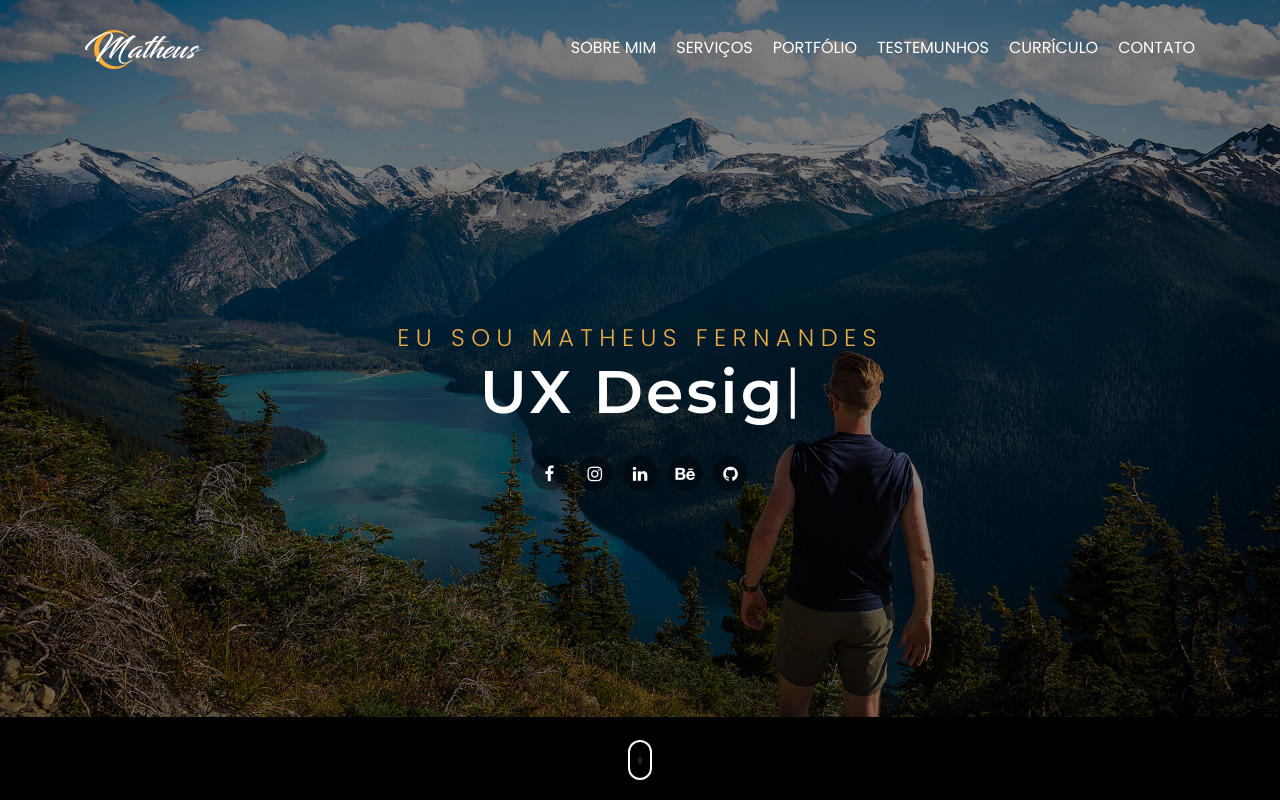
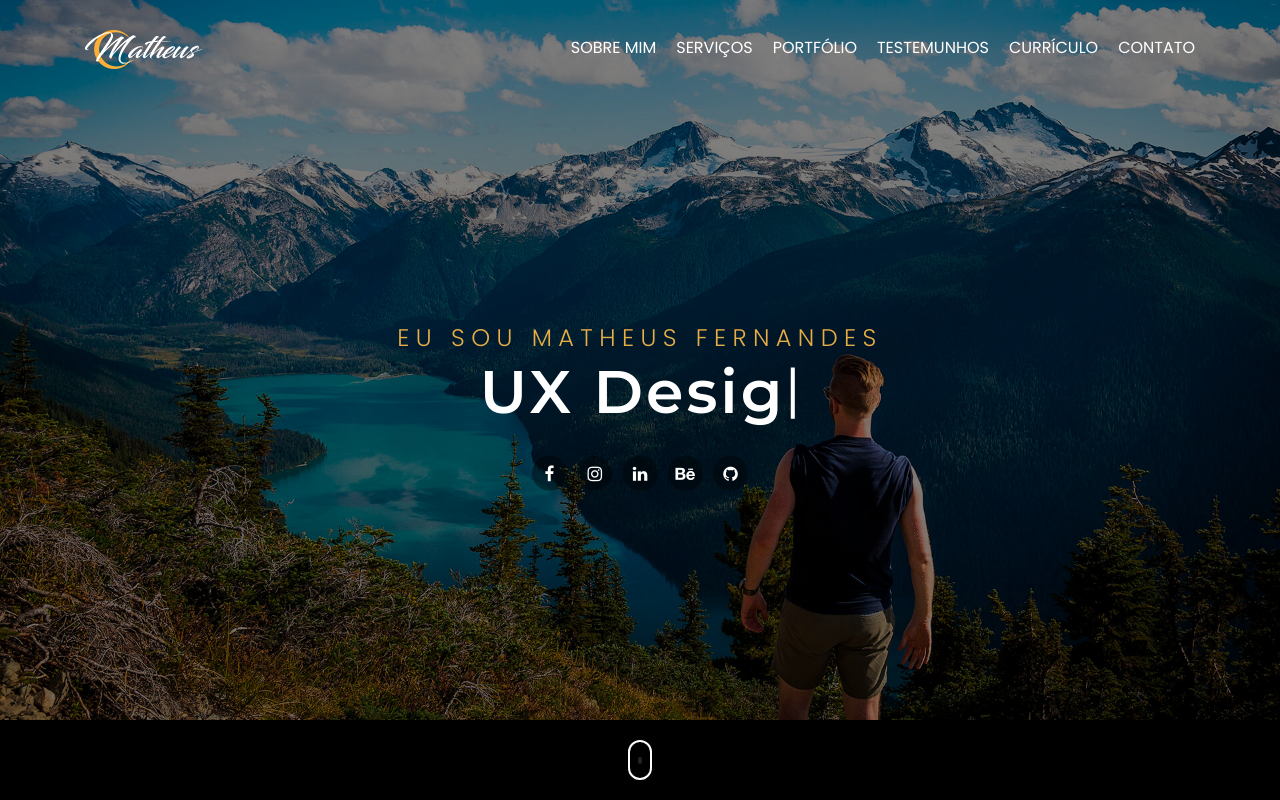
Before and after one commit to MatheusWebDev/my-portfolio-site, a website built with webpack: page app/index.html in a window 1280 px wide. Built offline with nearby package versions, Linux system fonts and the light colour scheme.

Commit message:
logo img para link e tamanho imagem welcome-area para 1920x1080

```diff
--- a/app/index.html
+++ b/app/index.html
@@ -17,7 +17,7 @@
   <header class="header">
     <div class="container">
       <div class="header__logo-box">
-        <img src="assets\images\matheus-logo.png" alt="Matheus">
+        <a href=""><img src="assets\images\matheus-logo.png" alt="Matheus"></a>
       </div>
 
       <div class="header__menu-icon">
@@ -40,7 +40,7 @@
 
   <section class="welcome-area">
     <div class="welcome-area__backstretch">
-      <img src="assets/images/slide-2.jpg" alt="test-background">
+      <a href="#"><img src="assets/images/slide-3.jpg" alt="test-background"></a>
     </div>
 
     <div class="welcome-area__text-content">
```
Also changed, not shown: app/assets/images/slide-3.jpg (added).
